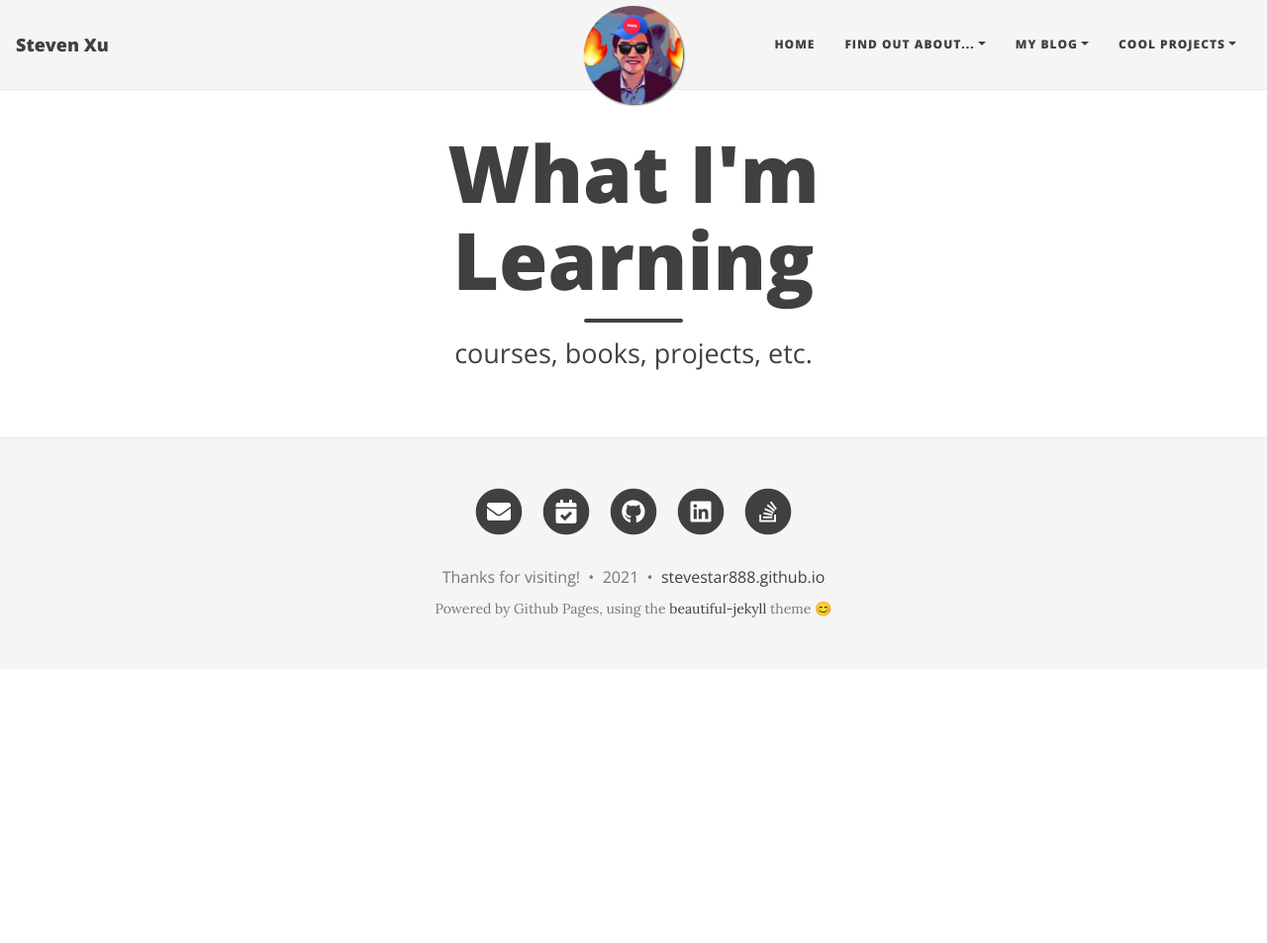
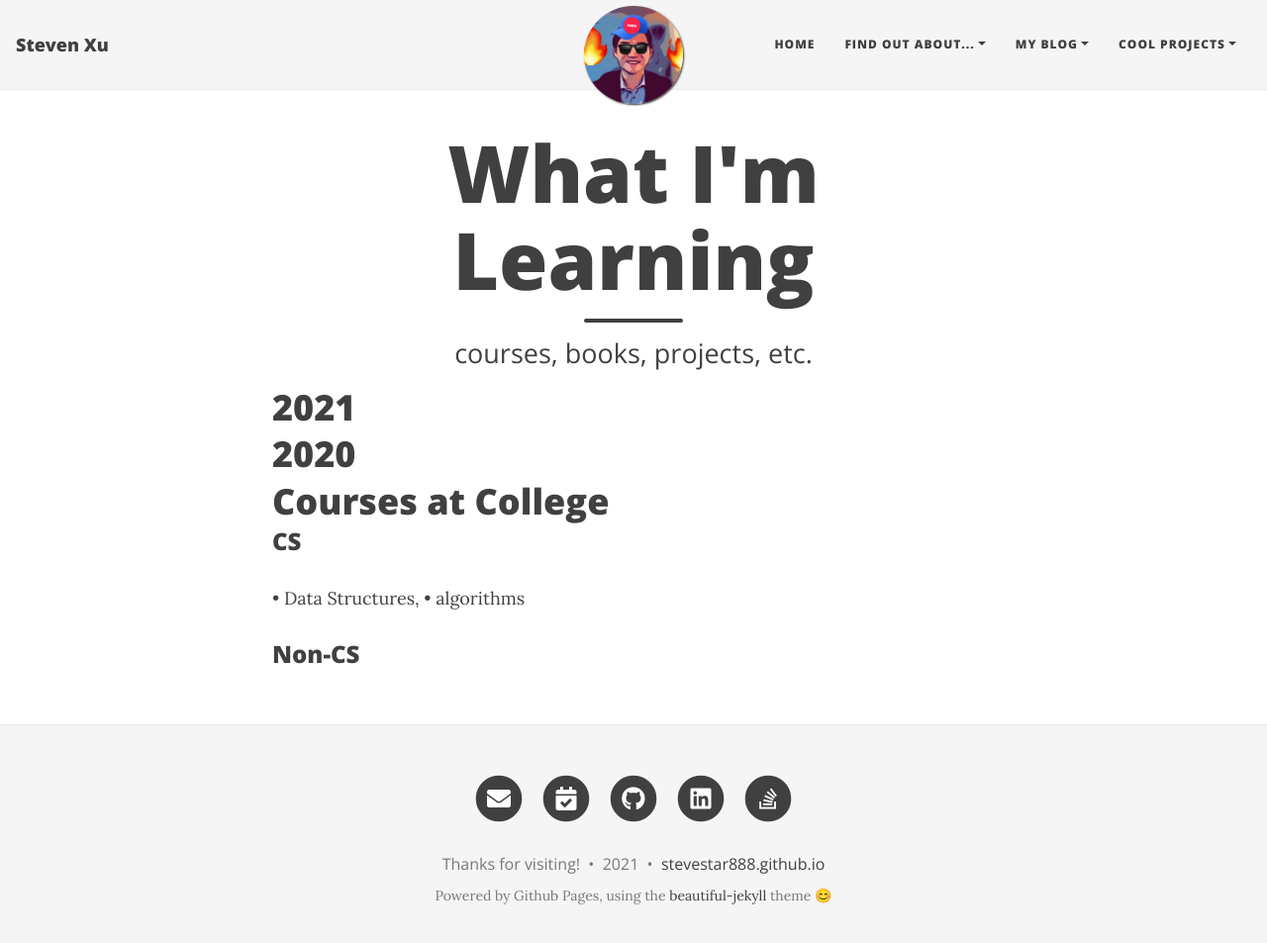
Before and after one commit to stevestar888/steven.github.io, a Jekyll site: the page built from learning.md, in a window 1280 px wide and 966 px high. Shown: the top 953 px of the window at 99% size. Built offline with Jekyll 4.4.1, drawn with Linux system fonts in a browser that asks for light colours; nearby versions of some CDN libraries.

Commit message:
Update learning.md

```diff
--- a/learning.md
+++ b/learning.md
@@ -3,3 +3,14 @@ layout: page
 title: What I'm Learning
 subtitle: courses, books, projects, etc.
 ---
+
+# 2021
+
+# 2020
+
+# Courses at College
+### CS
+• Data Structures,
+• algorithms
+
+### Non-CS
```
